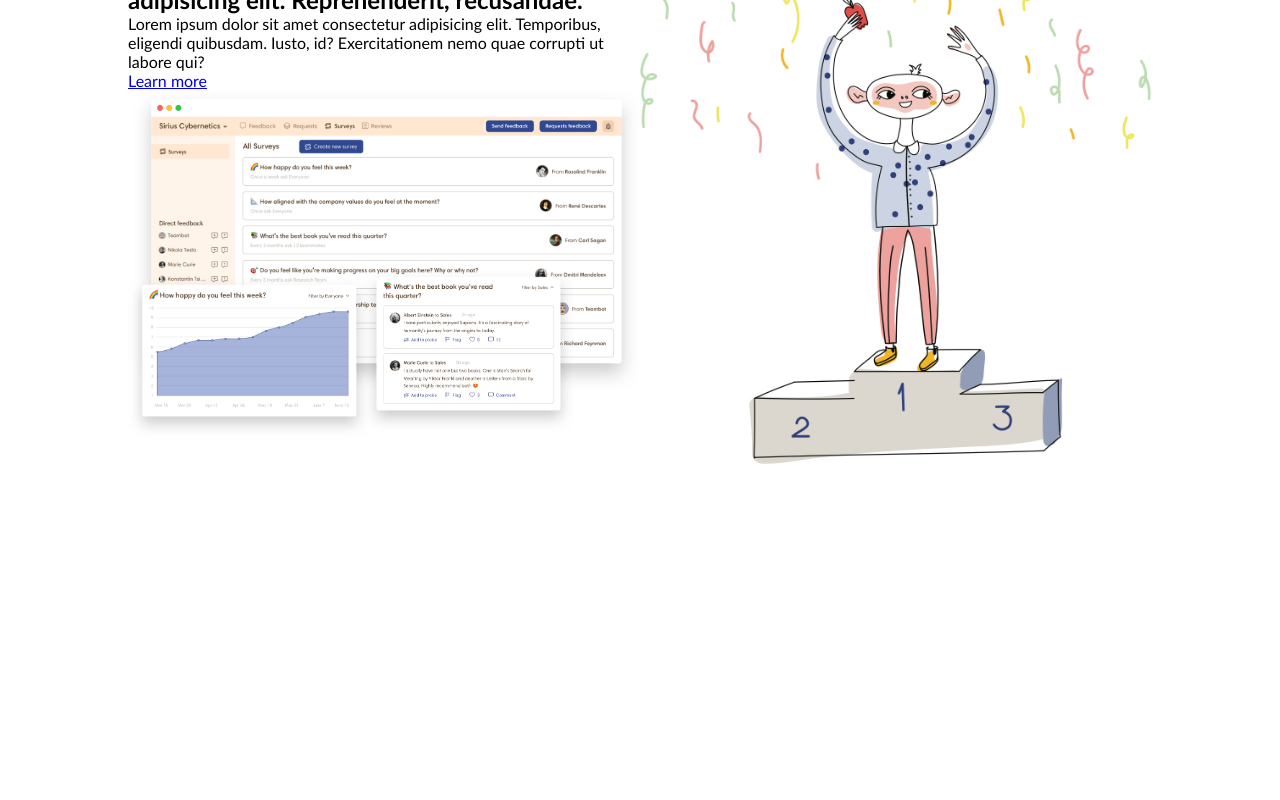
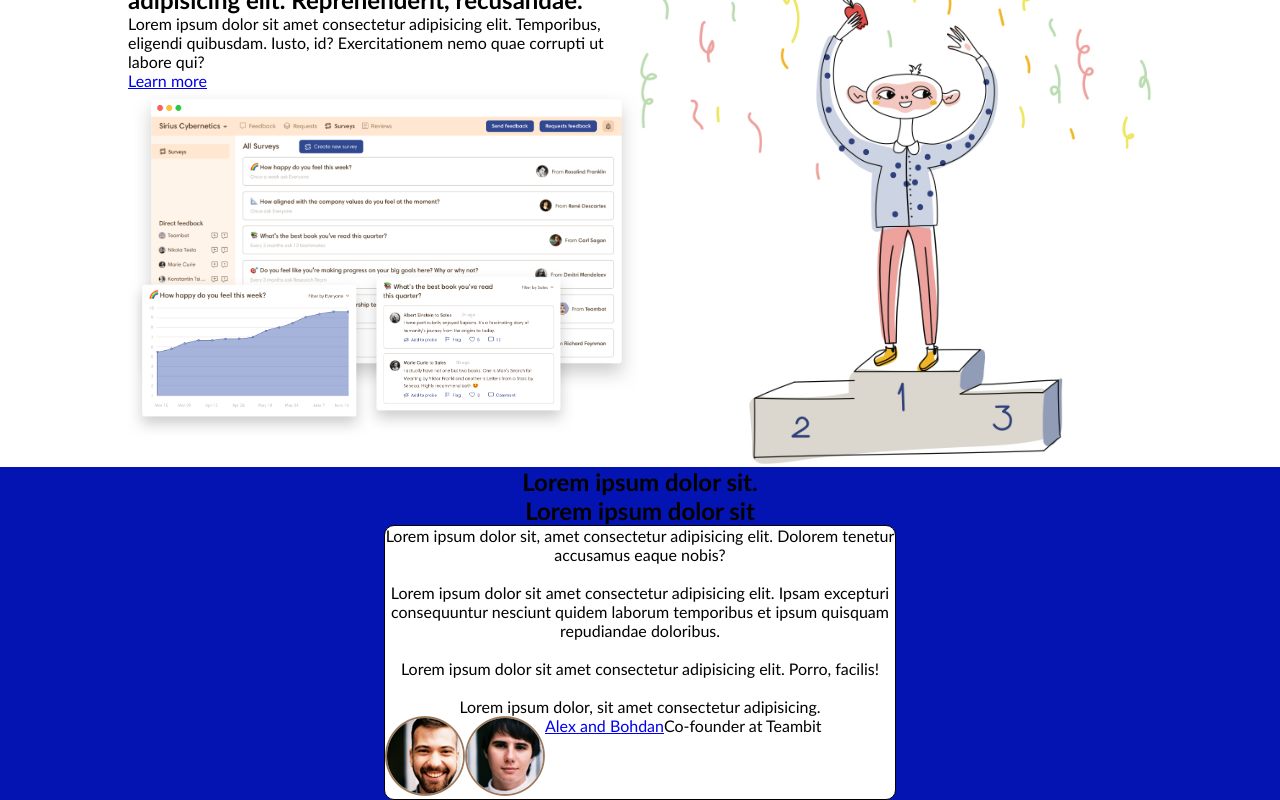
Before and after one commit to AlessandroSestili/node-sass-teambit, a website: page index.html in a window 1280 px wide. Shown: the part 2838-3638 px from the top of the page. Before the commit the page ends 3305 px from the top, so only its background shows below. Drawn offline with Linux system fonts and the light colour scheme.

Commit message:
implemento third-section

```diff
--- a/index.html
+++ b/index.html
@@ -212,7 +212,50 @@
 
 
         <!-- Third main's section  -->
-        <section class="third-section">
+        <section class="third-section-container">
+
+            <div class="third-section">
+
+                <h1>Lorem ipsum dolor sit.
+
+                    <br>
+
+                    Lorem ipsum dolor sit
+
+                </h1>
+
+                <div class="founders-section">
+                    <p>Lorem ipsum dolor sit, amet consectetur adipisicing elit. Dolorem tenetur accusamus eaque nobis?</p>
+
+                    <br>
+
+                    <p>Lorem ipsum dolor sit amet consectetur adipisicing elit. Ipsam excepturi consequuntur nesciunt quidem laborum temporibus et ipsum quisquam repudiandae doloribus.</p>
+
+                    <br>
+
+                    <p>Lorem ipsum dolor sit amet consectetur adipisicing elit. Porro, facilis!</p>
+
+                    <br>
+
+                    <p>Lorem ipsum dolor, sit amet consectetur adipisicing.</p>
+
+                    <div class="founders-container">
+                        <div class="founders-img-container">
+                            <img src="imgs/alex.png" alt="">
+                        </div>
+
+                        <div class="founders-img-container">
+                            <img src="imgs/bohdan.png" alt="">
+                        </div>
+
+                        <a href="#">Alex and Bohdan</a>
+                        <p>Co-founder at Teambit</p>
+                    </div>
+
+
+                </div>
+
+            </div>
 
         </section>
     </main>
--- a/src/partials/main.scss
+++ b/src/partials/main.scss
@@ -39,3 +39,21 @@ main {
 .employee-img-container img{
     max-width: 100%;
 }
+
+// Third Section
+.third-section-container {
+    background-color: $primaryBackgrooundColor;
+
+    text-align: center;
+}
+.founders-section {
+    margin: auto;
+    width: 50%;
+
+    background-color: white;
+    border: 1px solid black;
+    border-radius: 10px;
+}
+.founders-container {
+    display: flex;
+}
```
Also changed, not shown: dist/app.css.
